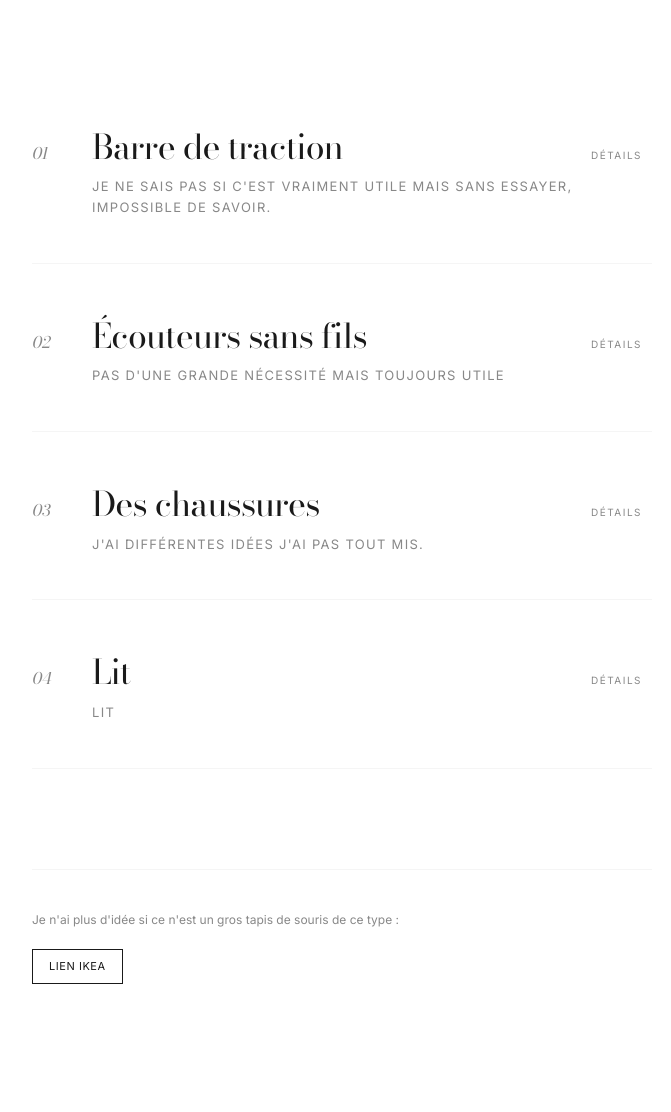
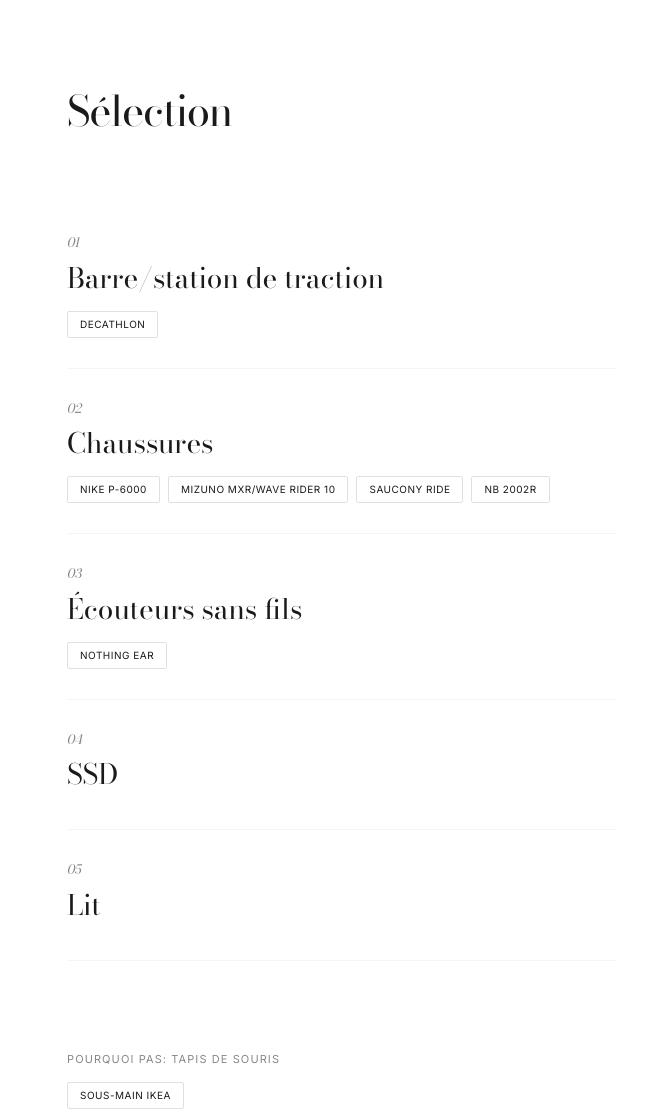
Before and after one commit to bentogridsupport-sys/test, a plain HTML site: page index.html in a window 1280 px wide. Shown: the whole page, without its empty margins (298-969 px from the left). Drawn offline with nearby package versions, Linux system fonts and the light colour scheme.

Commit message:
Update index.html

```diff
--- a/index.html
+++ b/index.html
@@ -11,7 +11,7 @@
             --text-dark: #1a1a1a;
             --text-muted: #888888;
             --soft-gray: #f5f5f5;
-            --transition: all 0.4s cubic-bezier(0.25, 1, 0.5, 1);
+            --transition: all 0.3s ease;
         }
 
         * {
@@ -24,14 +24,25 @@
             font-family: 'Inter', sans-serif;
             background-color: var(--bg-color);
             color: var(--text-dark);
-            line-height: 1.6;
+            line-height: 1.5;
             -webkit-font-smoothing: antialiased;
         }
 
         .container {
-            max-width: 700px;
+            max-width: 600px;
             margin: 0 auto;
-            padding: 120px 40px;
+            padding: 80px 25px;
+        }
+
+        header {
+            margin-bottom: 60px;
+        }
+
+        h1 {
+            font-family: 'Bodoni Moda', serif;
+            font-size: 42px;
+            font-weight: 400;
+            letter-spacing: -0.03em;
         }
 
         .list {
@@ -40,248 +51,157 @@
         }
 
         .item {
-            display: flex;
-            flex-direction: column;
-            padding: 45px 0;
+            padding: 30px 0;
             border-bottom: 1px solid var(--soft-gray);
-            transition: var(--transition);
             opacity: 0;
-            transform: translateY(15px);
-            animation: fadeIn 0.8s forwards;
+            transform: translateY(10px);
+            animation: fadeIn 0.6s forwards;
         }
 
-        .item:first-child { padding-top: 0; }
-
         @keyframes fadeIn {
-            to {
-                opacity: 1;
-                transform: translateY(0);
-            }
+            to { opacity: 1; transform: translateY(0); }
         }
 
-        .item-main {
-            display: grid;
-            grid-template-columns: 60px 1fr auto;
-            align-items: baseline;
-            text-decoration: none;
-            color: inherit;
+        .item-header {
+            margin-bottom: 0;
         }
 
         .item-number {
             font-family: 'Bodoni Moda', serif;
-            font-size: 16px;
+            font-size: 13px;
             font-style: italic;
             color: var(--text-muted);
-        }
-
-        .item-content {
-            display: flex;
-            flex-direction: column;
+            display: block;
+            margin-bottom: 4px;
         }
 
         .item-title {
             font-family: 'Bodoni Moda', serif;
-            font-size: 34px;
+            font-size: 28px;
             font-weight: 400;
-            letter-spacing: -0.02em;
-            margin-bottom: 2px;
+            margin-bottom: 4px;
         }
 
-        .item-subtitle {
-            font-size: 13px;
+        .links-container {
+            display: flex;
+            flex-wrap: wrap;
+            gap: 8px;
+            margin-top: 12px;
+        }
+
+        .shop-link {
+            font-size: 10px;
+            text-decoration: none;
+            color: var(--text-dark);
+            border: 1px solid #e0e0e0;
+            padding: 5px 12px;
+            text-transform: uppercase;
+            letter-spacing: 0.05em;
+            transition: var(--transition);
+            border-radius: 2px;
+        }
+
+        .shop-link:active {
+            background-color: var(--text-dark);
+            color: white;
+            border-color: var(--text-dark);
+        }
+
+        footer {
+            margin-top: 60px;
+            padding-top: 30px;
+        }
+
+        .footer-note {
+            font-size: 11px;
             color: var(--text-muted);
-            font-weight: 400;
+            margin-bottom: 15px;
             text-transform: uppercase;
             letter-spacing: 0.1em;
         }
 
-        .more-btn {
-            background: none;
-            border: none;
-            font-family: 'Inter', sans-serif;
-            font-size: 10px;
-            text-transform: uppercase;
-            letter-spacing: 0.15em;
-            color: var(--text-muted);
-            cursor: pointer;
-            padding: 10px;
-            transition: var(--transition);
-            border-bottom: 1px solid transparent;
-        }
-
-        .more-btn:hover {
-            color: var(--text-dark);
-            border-bottom-color: var(--text-dark);
-        }
-
-        .description {
-            max-height: 0;
-            overflow: hidden;
-            transition: all 0.5s cubic-bezier(0.25, 1, 0.5, 1);
-            padding-left: 60px;
-            margin-top: 0;
-            opacity: 0;
-        }
-
-        .item.active .description {
-            max-height: 600px;
-            margin-top: 24px;
-            opacity: 1;
-        }
-
-        .description-text {
-            font-size: 14px;
-            color: var(--text-muted);
-            max-width: 550px;
-            margin-bottom: 20px;
-            white-space: pre-line;
-        }
-
-        .links-grid {
-            display: flex;
-            flex-wrap: wrap;
-            gap: 10px;
-        }
-
-        .shop-link {
-            display: inline-block;
-            font-size: 11px;
-            text-decoration: none;
-            color: var(--text-dark);
-            border: 1px solid var(--text-dark);
-            padding: 8px 16px;
-            text-transform: uppercase;
-            letter-spacing: 0.05em;
-            transition: var(--transition);
-        }
-
-        .shop-link:hover {
-            background-color: var(--text-dark);
-            color: white;
-        }
-
+        /* Délais d'affichage */
         .item:nth-child(1) { animation-delay: 0.1s; }
         .item:nth-child(2) { animation-delay: 0.2s; }
         .item:nth-child(3) { animation-delay: 0.3s; }
         .item:nth-child(4) { animation-delay: 0.4s; }
+        .item:nth-child(5) { animation-delay: 0.5s; }
 
-        @media (max-width: 600px) {
-            .container { padding: 80px 24px; }
-            .item-title { font-size: 26px; }
-            .item { padding: 35px 0; }
-            .description { padding-left: 0; }
-            .item-main { grid-template-columns: 40px 1fr auto; }
-        }
-
-        footer {
-            margin-top: 100px;
-            padding-top: 40px;
-            border-top: 1px solid var(--soft-gray);
-        }
-
-        .footer-text {
-            font-size: 12px;
-            color: var(--text-muted);
-            margin-bottom: 20px;
+        @media (max-width: 480px) {
+            .container { padding: 50px 20px; }
+            h1 { font-size: 36px; }
+            .item-title { font-size: 24px; }
         }
     </style>
 </head>
 <body>
     <div class="container">
+        <header>
+            <h1>Sélection</h1>
+        </header>
+
         <div class="list">
 
-            <!-- Item 01 -->
+            <!-- 01 Barre de Traction -->
             <div class="item">
-                <div class="item-main">
-                    <span class="item-number">01</span>
-                    <div class="item-content">
-                        <h2 class="item-title">Barre de traction</h2>
-                        <p class="item-subtitle">Je ne sais pas si c'est vraiment utile mais sans essayer, impossible de savoir.</p>
-                    </div>
-                    <button class="more-btn" onclick="toggleItem(this)">Détails</button>
+                <span class="item-number">01</span>
+                <div class="item-header">
+                    <h2 class="item-title">Barre/station de traction</h2>
                 </div>
-                <div class="description">
-                    <p class="description-text">Le genre de barre qui se fixe entre les portes ou un modèle autoportant de type "station".</p>
-                    <div class="links-grid">
-                        <a href="https://www.decathlon.fr/tous-les-sports/musculation-cross-training/barres-de-traction" target="_blank" class="shop-link">Lien Decathlon</a>
-                    </div>
+                <div class="links-container">
+                    <a href="https://www.decathlon.fr/tous-les-sports/musculation-cross-training/barres-de-traction" target="_blank" class="shop-link">Decathlon</a>
                 </div>
             </div>
 
-            <!-- Item 02 -->
+            <!-- 02 Chaussures -->
             <div class="item">
-                <div class="item-main">
-                    <span class="item-number">02</span>
-                    <div class="item-content">
-                        <h2 class="item-title">Écouteurs sans fils</h2>
-                        <p class="item-subtitle">Pas d'une grande nécessité mais toujours utile</p>
-                    </div>
-                    <button class="more-btn" onclick="toggleItem(this)">Détails</button>
+                <span class="item-number">02</span>
+                <div class="item-header">
+                    <h2 class="item-title">Chaussures</h2>
                 </div>
-                <div class="description">
-                    <p class="description-text">Pas de références spéciales même si des écouteurs de "sport" peuvent etre intéressant , problème: c'est horrible et peut être pas un super son.</p>
-                    <div class="links-grid">
-                        <a href="https://fr.nothing.tech/products/ear?Couleur=Blanc" target="_blank" class="shop-link">Lien Nothing Audio</a>
-                    </div>
+                <div class="links-container">
+                    <a href="https://www.nike.com/fr/w?q=p-6000" target="_blank" class="shop-link">Nike P-6000</a>
+                    <a href="https://emea.mizuno.com/eu/fr-fr/sportstyle/sneakers/homme/" target="_blank" class="shop-link">Mizuno MXR/Wave rider 10</a>
+                    <a href="https://www.saucony.com/FR/fr_FR/search?q=ride+millennium" target="_blank" class="shop-link">Saucony Ride</a>
+                    <a href="https://www.courir.com/fr/c/marques/new-balance/2002r/" target="_blank" class="shop-link">NB 2002R</a>
                 </div>
             </div>
 
-            <!-- Item 03 -->
+            <!-- 03 Écouteurs -->
             <div class="item">
-                <div class="item-main">
-                    <span class="item-number">03</span>
-                    <div class="item-content">
-                        <h2 class="item-title">Des chaussures</h2>
-                        <p class="item-subtitle">J'ai différentes idées j'ai pas tout mis.</p>
-                    </div>
-                    <button class="more-btn" onclick="toggleItem(this)">Détails</button>
+                <span class="item-number">03</span>
+                <div class="item-header">
+                    <h2 class="item-title">Écouteurs sans fils</h2>
                 </div>
-                <div class="description">
-                    <p class="description-text">Mizuno mxr-autres modèles/Saucony riede millenium-progrid Omni/New balance 2002r ou autre jsp (au final j'ai a peut près tout mis)</p>
-                    <div class="links-grid">
-                        <a href="https://emea.mizuno.com/eu/fr-fr/sportstyle/sneakers/homme/?_gl=1*9wq1lo*_up*MQ..*_gs*MQ..&gclid=Cj0KCQjwp7jOBhDGARIsABe7C4eK23pY6rObiXacKOs_eNtfaV-I_1uK5kEFuXEIoFHsj4FQhpfd3GYaAv--EALw_wcB&gbraid=0AAAAAC2ocqd4Eh7VleYZczO5xfktBJcmI" target="_blank" class="shop-link">Mizuno MXR</a>
-                        <a href="https://www.saucony.com/FR/fr_FR/search?q=ride+millennium" target="_blank" class="shop-link">Saucony Ride</a>
-                        <a href="https://www.courir.com/fr/c/marques/new-balance/2002r/" target="_blank" class="shop-link">NB 2002R</a>
-                    </div>
+                <div class="links-container">
+                    <a href="https://fr.nothing.tech/products/ear?Couleur=Blanc" target="_blank" class="shop-link">Nothing Ear</a>
                 </div>
             </div>
 
-            <!-- Item 04 -->
+            <!-- 04 SSD -->
             <div class="item">
-                <div class="item-main">
-                    <span class="item-number">04</span>
-                    <div class="item-content">
-                        <h2 class="item-title">Lit</h2>
-                        <p class="item-subtitle">Lit</p>
-                    </div>
-                    <button class="more-btn" onclick="toggleItem(this)">Détails</button>
+                <span class="item-number">04</span>
+                <div class="item-header">
+                    <h2 class="item-title">SSD</h2>
                 </div>
-                <div class="description">
-                    <p class="description-text">Lit.</p>
+            </div>
+
+            <!-- 05 Lit -->
+            <div class="item">
+                <span class="item-number">05</span>
+                <div class="item-header">
+                    <h2 class="item-title">Lit</h2>
                 </div>
             </div>
 
         </div>
 
         <footer>
-            <p class="footer-text">Je n'ai plus d'idée si ce n'est un gros tapis de souris de ce type :</p>
-            <div class="links-grid">
-                <a href="https://www.ikea.com/fr/fr/p/susig-sous-main-liege-90457486/" target="_blank" class="shop-link">Lien Ikea</a>
+            <p class="footer-note">Pourquoi pas: Tapis de souris</p>
+            <div class="links-container">
+                <a href="https://www.ikea.com/fr/fr/p/susig-sous-main-liege-90457486/" target="_blank" class="shop-link">Sous-main IKEA</a>
             </div>
         </footer>
     </div>
-
-    <script>
-        function toggleItem(btn) {
-            const item = btn.closest('.item');
-            item.classList.toggle('active');
-
-            if (item.classList.contains('active')) {
-                btn.textContent = 'Fermer';
-            } else {
-                btn.textContent = 'Détails';
-            }
-        }
-    </script>
 </body>
 </html>
```
